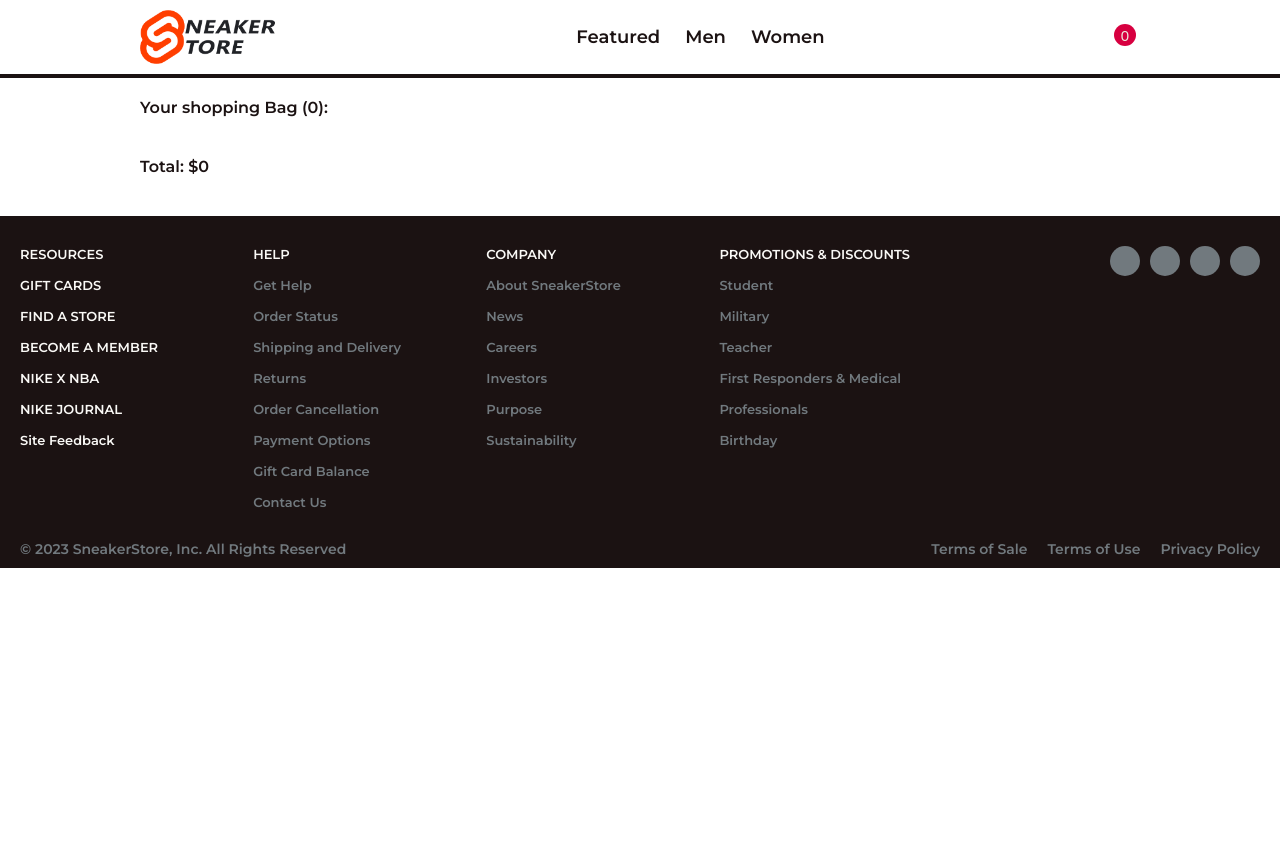
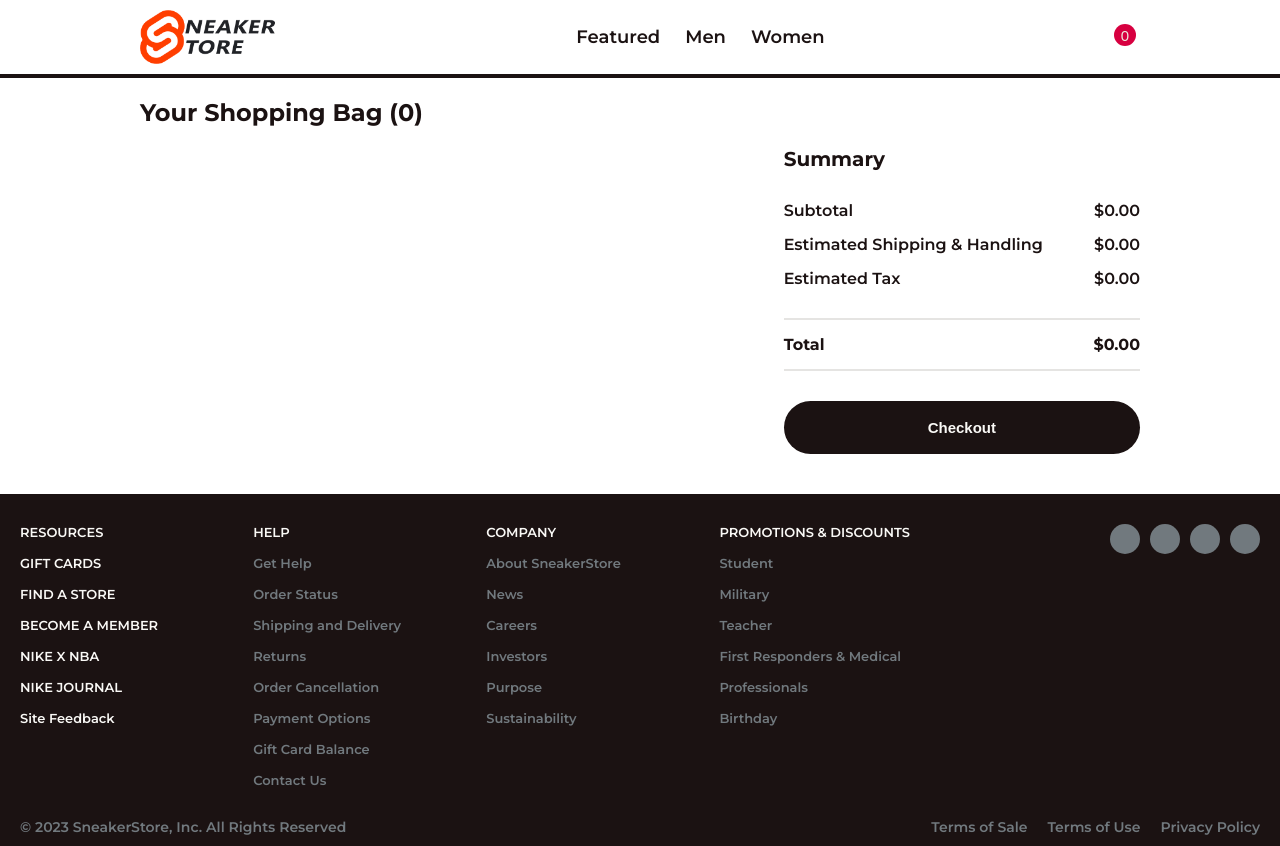
Before and after one commit to Nayakv46/Sneaker-Store, a Svelte app: page /checkout in a window 1280 px wide. Before the commit the page ends 800 px from the top, so only its background shows below. Built offline with nearby package versions, Linux system fonts and the light colour scheme; some icons are missing.

Commit message:
checkout style with bag controls

```diff
--- a/src/components/CheckoutPage/CheckoutProductTile.svelte
+++ b/src/components/CheckoutPage/CheckoutProductTile.svelte
@@ -1,6 +1,8 @@
 <script>
     import { onMount } from "svelte";
     import Products from "../../assets/Products";
+  import RemoveFromBag from "./RemoveFromBag.svelte";
+  import UpdateInBag from "./UpdateInBag.svelte";
 
     export let item
 
@@ -22,7 +24,7 @@
 
             <div class="checkoutTile__header">
                 <p>{item.name}</p>
-                <p>${item.price*item.numberOfItems}</p>
+                <p>${(item.price*item.numberOfItems).toFixed(2)}</p>
             </div>
 
             <span>{productInfo.description}</span>
@@ -32,12 +34,12 @@
             <div class="checkoutTile__row">
                 <span>Size {item.size}</span>
 
-                <span>Quantity {item.numberOfItems}</span>
+                <span>Quantity <UpdateInBag {item} /></span>
             </div>
         </div>
 
         <div class="checkoutTile__controls">
-            <p>Remove</p>
+            <RemoveFromBag {item} />
         </div>
     </div>
 </div>
@@ -48,8 +50,8 @@
         flex: 1;
         display: flex;
         flex-direction: row;
-        gap: 2rem;
-        border: 0.1rem solid red;
+        gap: 1rem;
+        // border: 0.1rem solid red;
 
         &__image {
             max-width: 100%;
@@ -61,6 +63,7 @@
             display: flex;
             flex-direction: column;
             justify-content: space-between;
+            padding: 1rem;
         }
 
         &__info {
@@ -72,10 +75,12 @@
         &__header {
             display: flex;
             justify-content: space-between;
+            gap: 2rem;
         }
 
         &__row {
             display: flex;
+            align-items: center;
             gap: 2rem;
         }
     }
--- /dev/null
+++ b/src/components/CheckoutPage/RemoveFromBag.svelte
@@ -0,0 +1,43 @@
+<script>
+    import { removeAllProduct } from "../../stores/store";
+
+    export let item;
+
+</script>
+
+<button class="button__removeFromBag" type="button" on:click={() => removeAllProduct(item)}>
+    Remove
+</button>
+
+<style lang="scss">
+    .button__removeFromBag {
+        position: relative;
+        display: flex;
+        background-color: rgba(0,0,0,0);
+        border: none;
+        color: var(--gray700);
+        font-family: Montserrat;
+        font-size: 1.6rem;
+        font-weight: 600;
+        transition: var(--transition);
+        cursor: pointer;
+
+        &:after {
+            content: '';
+            position: absolute;
+            bottom: -0.3rem;
+            width: 100%;
+            height: 0.2rem;
+            background-color: var(--gray700);
+            transition: var(--transition);
+        }
+
+        &:hover {
+            color: var(--black600);
+
+            &:after {
+                background-color: var(--black600);
+            }
+        }
+    }
+</style>
--- /dev/null
+++ b/src/components/CheckoutPage/UpdateInBag.svelte
@@ -0,0 +1,51 @@
+<script>
+    export let item;
+
+    import { updateProductCount, ProductsStore } from "../../stores/store";
+
+    let itemInCart;
+
+    $: itemInCart = $ProductsStore.find((product) => product.id == item.id && product.size == item.size);
+
+</script>
+
+{#if itemInCart !== undefined}
+
+    <input type="number"
+        bind:value={itemInCart.numberOfItems}
+        on:change={() => {
+                updateProductCount(item, Number(itemInCart.numberOfItems))
+            }
+        }
+        min="0"
+        class="updateProductCount"
+    />
+{/if}
+
+<style lang="scss">
+    .updateProductCount {
+        width: 2.5rem;
+        height: 2.5rem;
+        color: var(--gray700);
+        font-size: 1.6rem;
+        font-weight: 600;
+        text-align: center;
+        background: var(--white700);
+        border: 0.2rem solid var(--gray700);
+        outline: none;
+        // border-top: 0.2rem solid var(--black500);
+        // border-bottom: 0.2rem solid var(--black500);
+
+        /* Chrome, Safari, Edge, Opera */
+        &::-webkit-outer-spin-button,
+        &::-webkit-inner-spin-button {
+        -webkit-appearance: none;
+        margin: 0;
+        }
+
+        /* Firefox */
+        &[type=number] {
+        -moz-appearance: textfield;
+        }
+    }
+</style>
--- a/src/containers/SideCart.svelte
+++ b/src/containers/SideCart.svelte
@@ -190,7 +190,7 @@
                 cursor: pointer;
 
                 &:hover {
-                    background: var(--gray700);
+                    background: var(--gray800);
                 }
             }
         }
--- a/src/routes/CheckoutPage.svelte
+++ b/src/routes/CheckoutPage.svelte
@@ -1,35 +1,87 @@
 <script>
     import CheckoutProductTile from '../components/CheckoutPage/CheckoutProductTile.svelte';
     import { ProductsStore } from "../stores/store";
+    import { fly } from 'svelte/transition';
+    import { flip } from 'svelte/animate';
 
     let itemsNumber;
     $: itemsNumber = $ProductsStore.reduce((accumulator, object) => {
         return accumulator + object.numberOfItems;
     }, 0);
 
-    let total;
+    let subtotal;
 
-    $: total = $ProductsStore.reduce((accumulator, object) => {
+    $: subtotal = $ProductsStore.reduce((accumulator, object) => {
         return accumulator + (object.numberOfItems * object.price);
     }, 0);
+
+
 </script>
 
 
 <div class="checkoutPage">
     <div class="checkoutPage__content">
-        <p>
-            Your shopping Bag ({itemsNumber}):
-        </p>
+        <h4>
+            Your Shopping Bag ({itemsNumber})
+        </h4>
+
+        <div class="checkoutPage__details">
 
             <div class="checkoutPage__items">
                 {#each $ProductsStore as item (item.name+item.size)}
+                <div out:fly={{ x: '-100%', duration: 500,  }} animate:flip={{  duration: 500 }}>
                     <CheckoutProductTile {item} />
+                </div>
                 {/each}
             </div>
 
+            <div class="checkoutPage__summary">
+                <h5>Summary</h5>
+
+                <div class="checkoutPage__total">
+                    <div class="subtotalRow">
                         <p>
-            Total: ${total}
+                            Subtotal
                         </p>
+
+                        <p>
+                            ${subtotal.toFixed(2)}
+                        </p>
+                    </div>
+
+                    <div class="subtotalRow">
+                        <p class="subtotalRow-text">
+                            Estimated Shipping & Handling
+                        </p>
+
+                        <p>
+                            ${((subtotal/100) * 9).toFixed(2)}
+                        </p>
+                    </div>
+
+                    <div class="subtotalRow">
+                        <p>
+                            Estimated Tax
+                        </p>
+
+                        <p>
+                            ${((subtotal/100) * 12).toFixed(2)}
+                        </p>
+                    </div>
+
+                </div>
+
+                <div class="totalRow">
+                    <p>Total</p>
+
+                    <p>${(((subtotal/100) * 21) + subtotal).toFixed(2)}</p>
+                </div>
+
+                <button type="button" class="button__checkout">
+                    Checkout
+                </button>
+            </div>
+        </div>
 
     </div>
 </div>
@@ -51,11 +103,88 @@
             max-width: var(--max-width);
         }
 
+        &__details {
+            display: flex;
+            gap: 2rem;
+            width: 100%;
+        }
+
         &__items {
+            flex: 7;
             display: flex;
             flex-direction: column;
             gap: 1rem;
             width: 100%;
+            overflow: hidden;
+        }
+
+        &__summary {
+            flex: 4;
+            display: flex;
+            flex-direction: column;
+            gap: 3rem;
+            // width: 100%;
+        }
+
+        &__total {
+            display: flex;
+            flex-direction: column;
+            gap: 1.5rem;
+        }
+    }
+
+    .subtotalRow {
+        display: flex;
+        justify-content: space-between;
+        gap: 2rem;
+
+        &-text {
+            text-wrap: wrap;
+        }
+    }
+
+    .totalRow {
+        display: flex;
+        justify-content: space-between;
+        gap: 2rem;
+        font-weight: 700;
+        padding: 1.5rem 0;
+        border-top: 0.2rem solid var(--gray200);
+        border-bottom: 0.2rem solid var(--gray200);
+    }
+
+    .button__checkout {
+        padding: 1.8rem 2rem;
+        border: none;
+        border-radius: 3.6rem;
+        background: var(--black600);
+        color: var(--white600);
+        font-size: 1.5rem;
+        font-weight: 600;
+        text-decoration: none;
+        line-height: normal;
+        transition: var(--transition);
+        cursor: pointer;
+
+        &:hover {
+            background: var(--gray800);
+        }
+    }
+
+    @media screen and (max-width: 991px) {
+        .checkoutPage{
+
+            &__details {
+                flex-direction: column;
+            }
+
+            &__items {
+                flex:none;
+            }
+
+            &__summary {
+                flex: none;
+            }
         }
     }
 </style>
```
Lines whose indentation alone changed are shown as unchanged.
